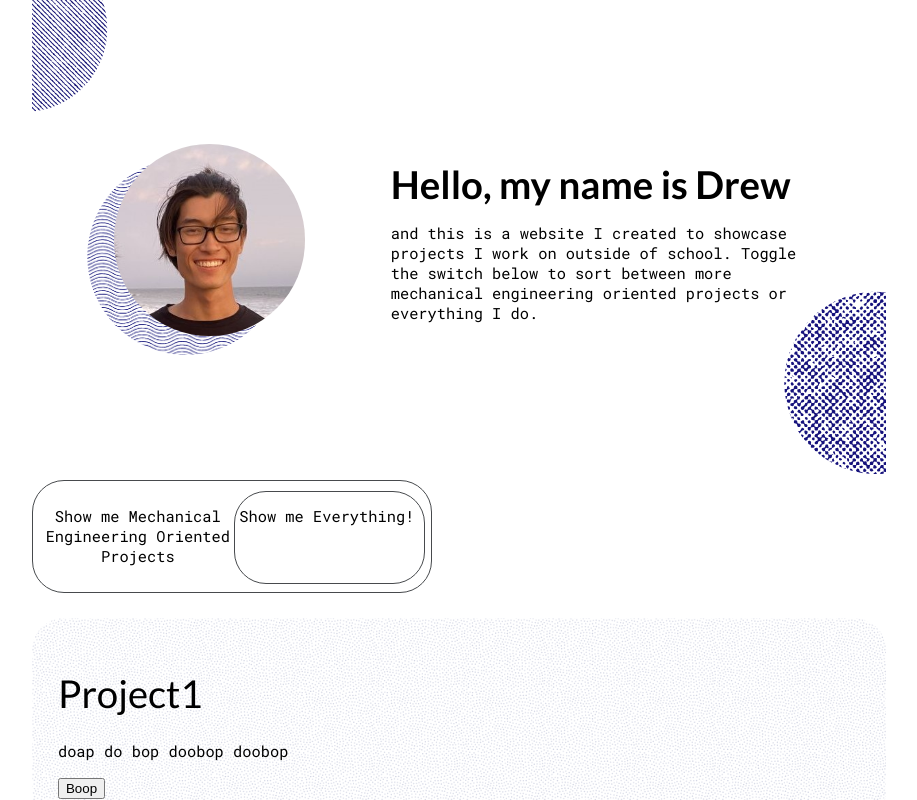
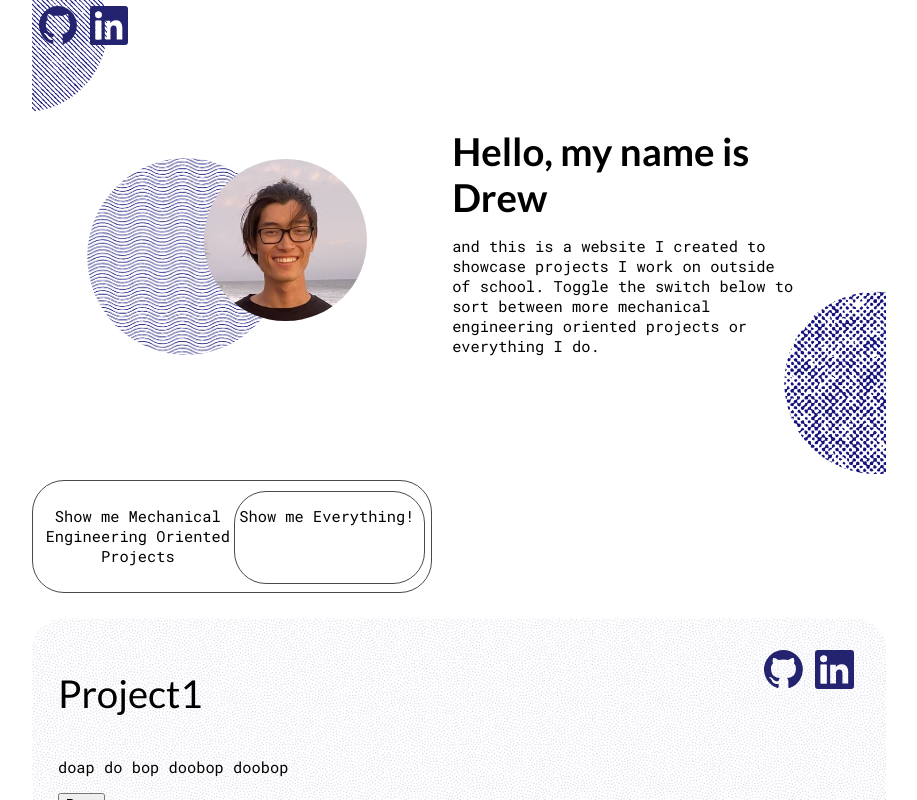
Before and after one commit to Gautier404/ProjectPortfolio, a React (Create React App) app: page / in a window 1280 px wide. Shown: the top 800 px of the page, without its empty margins (181-1098 px from the left). Built offline with nearby package versions, Linux system fonts and the light colour scheme.

Commit message:
Added Icon bar and halfway integrated it

```diff
--- a/src/App.css
+++ b/src/App.css
@@ -173,3 +173,28 @@ h2 {
   background-size: 80%;
   background-image: url(./Assets/CardBackgroundComic.png);
 }
+
+.CTop {
+  display: flex;
+  flex-direction:row;
+}
+
+.CTitle{
+  flex: 1;
+}
+
+/* Icon Bar */
+
+.IBContainer {
+  display: flex;
+}
+
+.IBItem {
+  width: 3vw;
+  padding: .5vw;
+}
+
+.IBItem:hover {
+  width: 4vw;
+  padding: 0vw;
+}
--- a/src/App.js
+++ b/src/App.js
@@ -4,11 +4,13 @@ import React, { useState, useRef, useEffect } from 'react';
 import {CardStack} from './Components/CardStack'
 import {Switch} from './Components/Switch'
 import {Header} from './Components/Header'
+import {IconBar} from './Components/IconBar'
 //import the header card
 
 
 function App() {
   const [status, setStatus] = useState(false);
+
   return (
     <div className="App">
       <div className="AppContent">
--- a/src/Components/CardStack.js
+++ b/src/Components/CardStack.js
@@ -2,6 +2,7 @@ import React, { useState, useRef, useEffect } from 'react';
 import {cards} from './ProjectInfo.js'
 import { CSSTransition } from 'react-transition-group';
 import FlipMove from 'react-flip-move';
+import {IconBar} from './IconBar'
 
 //function that will display the list of projects in order based on the state of the button
 export function CardStack(props){
@@ -59,7 +60,10 @@ function Card(props){
         onExit={calcHeight}
       >
       <div>
-          <h1>{card.title}</h1>
+        <div className = "CTop">
+          <h1 className = "CTitle">{card.title}</h1>
+          <IconBar links = {card.links}></IconBar>
+        </div>
           <p>{card.summary}</p>
           {props.expanded[props.cardIndex] && card.content}
           <button
@@ -68,7 +72,8 @@ function Card(props){
               newExpanded[props.cardIndex] = !newExpanded[props.cardIndex];
               props.setter(newExpanded)
             }}>
-        Boop</button>
+          Boop
+          </button>
       </div>
       </CSSTransition>
       </div>
--- a/src/Components/Header.js
+++ b/src/Components/Header.js
@@ -1,8 +1,15 @@
 import React from 'react';
 import face from '../Assets/Me.jpg'
+import {IconBar} from './IconBar'
+
 export function Header(props) {
+    const testLinks = {
+        github: "https://github.com/Gautier404/gautier404.github.io",
+        linkedIn: "https://www.linkedin.com/feed/",
+        };
     return (
         <div className = "Header">
+            <IconBar links = {testLinks}/>
             <div className = "HeaderLeft">
                 <img className = "HeaderImage" src ={face}></img>
             </div>
--- /dev/null
+++ b/src/Components/IconBar.js
@@ -0,0 +1,22 @@
+import React from 'react';
+import gitHubLogo from '../Assets/GithubLogo.svg'
+import linkedInLogo from '../Assets/LinkedInLogo.svg'
+
+
+export function IconBar(props) {
+    const linkIcons = {
+        github: gitHubLogo,
+        linkedIn: linkedInLogo,
+    }
+
+    const items = [];
+    for (const key in props.links) {
+        items.push(<a href = {props.links[key]}><img className = "IBItem" src = {linkIcons[key]}></img></a>)
+    }
+
+    return(
+        <div className = "IBContainer">
+            {items}
+        </div>
+    )
+}
--- a/src/Components/ProjectInfo.js
+++ b/src/Components/ProjectInfo.js
@@ -1,9 +1,12 @@
 export let cards = [
     {
+        title: "Project1",
         priority: 0,
-        title: "Project1",
         mPriority: 5,
-        gitHub: "link",
+        links: {
+            github: "https://github.com/Gautier404/gautier404.github.io",
+            linkedIn: "https://www.linkedin.com/feed/",
+        },
         summary:"doap do bop doobop doobop",
         content:
             <div>
@@ -15,10 +18,13 @@ export let cards = [
             </div>
     },
     {
+        title:"Project2",
         priority: 2,
-        title:"Project2",
         mPriority: 1,
-        gitHub:"asdf",
+        links: {
+            github: "https://github.com/Gautier404/gautier404.github.io",
+            linkedIn: "https://www.linkedin.com/feed/",
+        },
         summary:"doap do bop doobop doobop",
         content:
             <div>
@@ -30,10 +36,13 @@ export let cards = [
             </div>,
     },
     {
+        title:"Project3",
         priority: 10,
-        title:"Project3",
         mPriority: 3,
-        gitHub:"asdfasdf",
+        links: {
+            github: "https://github.com/Gautier404/gautier404.github.io",
+            linkedIn: "https://www.linkedin.com/feed/",
+        },
         summary:"doap do bop doobop doobop",
         content:
             <div>
```
Also changed, not shown: src/Assets/GithubLogo.svg (added), src/Assets/LinkedInLogo.svg (added).
